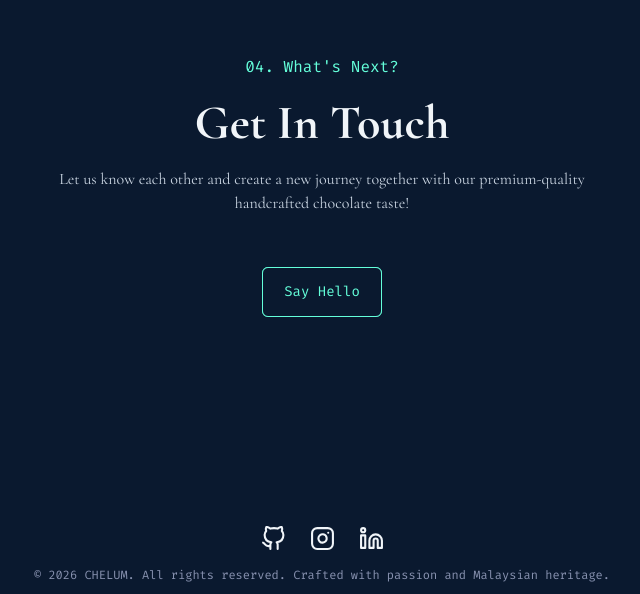
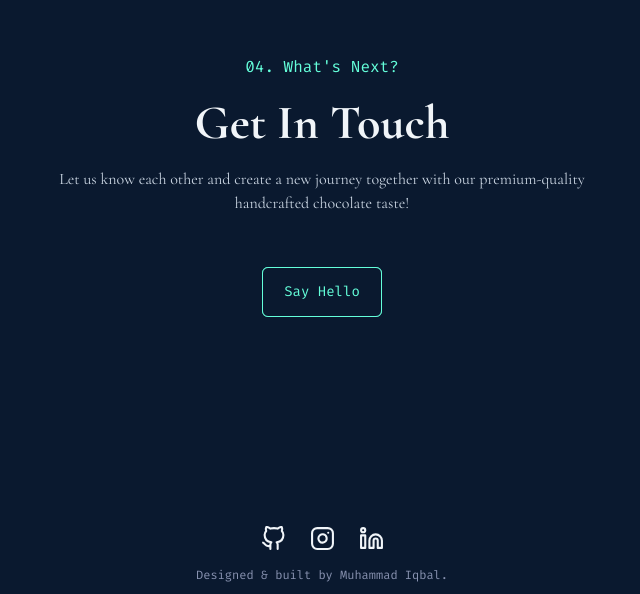
Before and after one commit to hellofromiqbal/chelum, a Next.js app: page / in a window 1280 px wide. Shown: the part 4652-5246 px from the top of the page, without its empty margins (318-958 px from the left). Built offline with nearby package versions, Linux system fonts and the light colour scheme.

Commit message:
Fixed Footer Section component

```diff
--- a/components/Footer/Footer.tsx
+++ b/components/Footer/Footer.tsx
@@ -5,7 +5,7 @@ export default function Footer() {
   return (
     <footer className='h-20 flex flex-col justify-center items-center gap-4'>
       <SocialMediaLinks shrinkOnMobileView={true}/>
-      <p className={`${firaCode.className} text-xs text-darkSlate`}>© 2026 CHELUM. All rights reserved. Crafted with passion and Malaysian heritage.</p>
+      <p className={`${firaCode.className} text-xs text-darkSlate`}>Designed & built by Muhammad Iqbal.</p>
     </footer>
   )
 }
```
